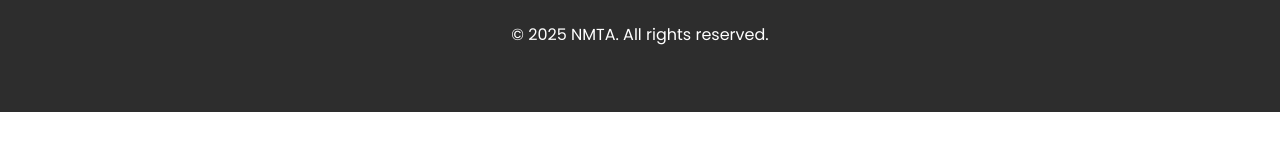
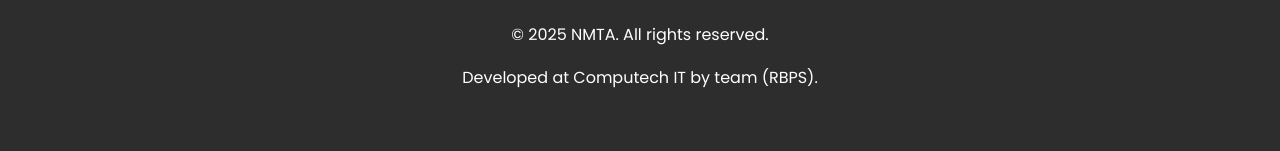
Before and after one commit to Computech-IT/NMTA, a website: page public/index.html in a window 1280 px wide. Shown: the part 7116-7267 px from the top of the page. Before the commit the page ends 7228 px from the top, so only its background shows below. Drawn offline with nearby package versions, Linux system fonts and the light colour scheme; some packages are replaced by stand-ins of ours; a script that the page names is missing.

```diff
--- a/public/index.html
+++ b/public/index.html
@@ -626,6 +626,7 @@
             </div>
             <div class="text-center mt-4">
                 <p>&copy; 2025 NMTA. All rights reserved.</p>
+                <p>Developed at Computech IT by team (RBPS).</p>
             </div>
         </div>
     </footer>
```
